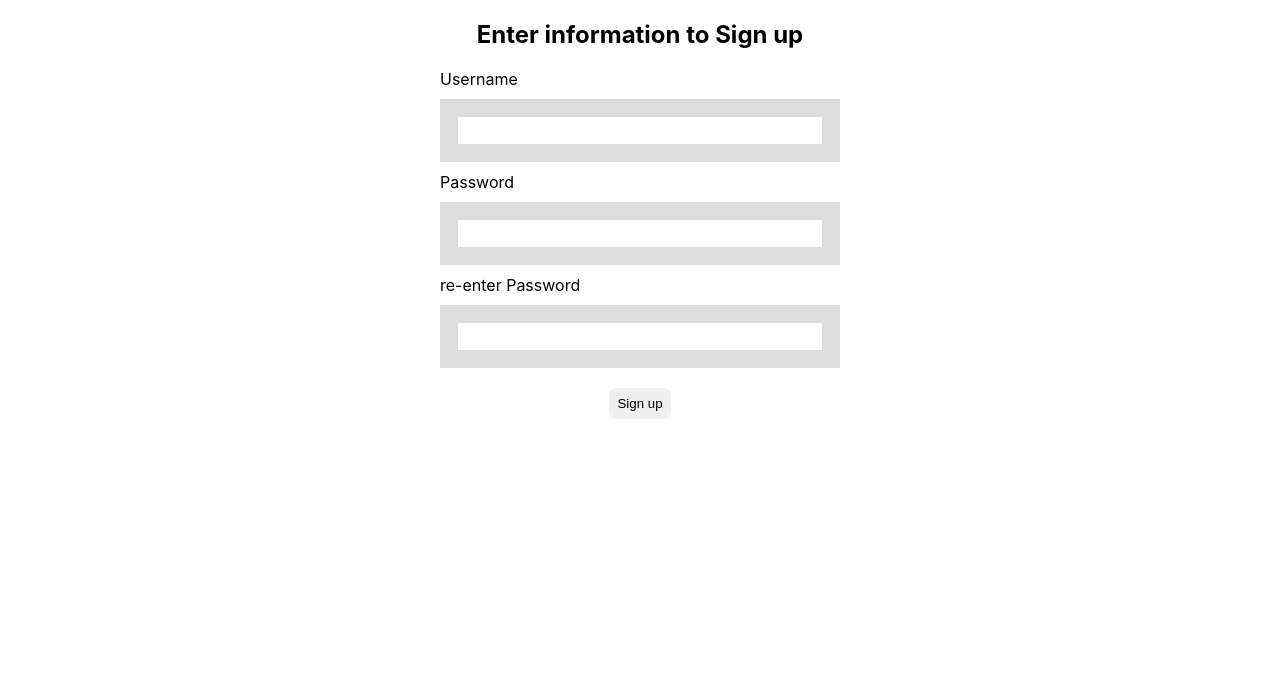
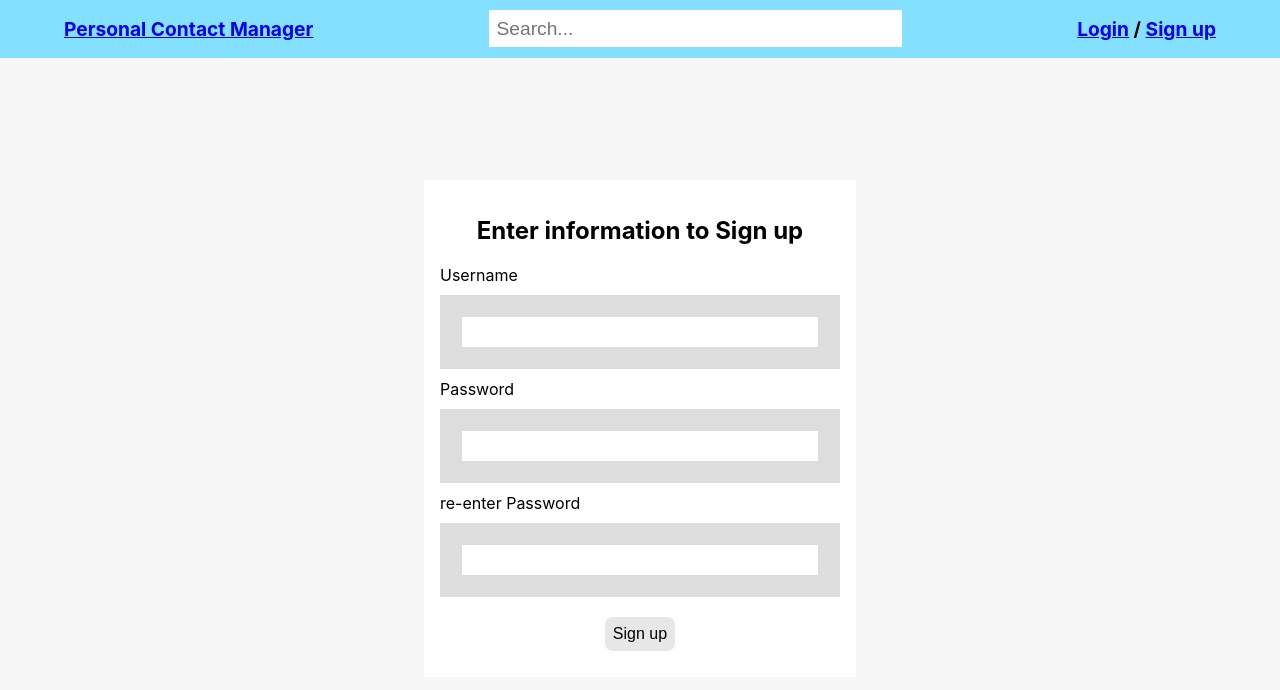
Before and after one commit to Luislfdms/Project1-COP4331C, a React (Create React App) app in the folder front-end/: page /signup in a window 1280 px wide. Shown: the top 690 px of the page. Built offline with nearby package versions, Linux system fonts and the light colour scheme.

Commit message:
add navbar, update styles
- color negative space off-white
- vertically center app on tall screens
- consolidate login/signup styles

```diff
--- a/front-end/src/App.css
+++ b/front-end/src/App.css
@@ -1,86 +1,69 @@
-.App {
-  text-align: center;
+#root {
+  display: flex;
+  flex-direction: column;
+  min-height: 100vh;
 }
 
-.App-logo {
-  height: 40vmin;
-  pointer-events: none;
+.App {
+  margin-top: 3.6em;
+  padding: 1em;
+  text-align: center;
+  background-color: #f7f7f7;
+  flex-grow: 1;
+  display: flex;
+  flex-direction: column;
+}
+.Navbar {
+  display: flex;
+  background: #84e0ff;
+  justify-content: space-between;
+  font-weight: bold;
+  font-size: 1.2em;
+  position: fixed;
+  padding: 0 5vw;
+  height: 3em;
+  left: 0;
+  top: 0;
+  right: 0;
+  align-items: center;
+}
+.searchbar {
+  flex-grow: .3;
+}
+.searchbar input {
+  width: 100%;
+  padding: .4em;
+  border: none;
+  box-sizing: border-box;
+  font-size: 1em;
 }
 
-@media (prefers-reduced-motion: no-preference) {
-  .App-logo {
-    animation: App-logo-spin infinite 20s linear;
-  }
+.form {
+  width: 400px;
+  margin: auto;
+  text-align: center;
+  background-color: white;
+  padding: 1em;
 }
-.login{
-  max-width: 400px;
-  margin : 0 auto;
-  text-align: center;
-}
-.login label{
+.form label {
   text-align: left;
   display: block;
 }
-.login input{
+.form input {
   width: 100%;
   padding: 6px 10px;
   margin: 10px 0;
   border: 2cap solid #ddd;
   box-sizing: border-box;
   display: block;
+  font-size: 1em;
 }
-.login button{
+.form button {
   border: 0;
   padding: 8px;
   margin: 10px 0;
   border-radius: 8px;
   cursor: pointer;
+  font-size: 1em;
+  background-color: #e7e7e7;
 }
-.signup{
-   max-width: 400px;
-   margin : 0 auto;
-   text-align: center;
- }
- .signup label{
-  text-align: left;
-  display: block;
-}
-.signup input{
-  width: 100%;
-  padding: 6px 10px;
-  margin: 10px 0;
-  border: 2cap solid #ddd;
-  box-sizing: border-box;
-  display: block;
-}
-.signup button{
-  border: 0;
-  padding: 8px;
-  margin: 10px 0;
-  border-radius: 8px;
-  cursor: pointer;
-}
-
-.App-header {
-  background-color: #282c34;
-  min-height: 100vh;
-  display: flex;
-  flex-direction: column;
-  align-items: center;
-  justify-content: center;
-  font-size: calc(10px + 2vmin);
-  color: white;
-}
-
-.App-link {
-  color: #61dafb;
-}
-
-@keyframes App-logo-spin {
-  from {
-    transform: rotate(0deg);
-  }
-  to {
-    transform: rotate(360deg);
-  }
-}
--- a/front-end/src/App.js
+++ b/front-end/src/App.js
@@ -3,10 +3,12 @@ import { BrowserRouter as Router, Route, Switch } from 'react-router-dom';
 import Login from './Components/Login';
 import Signup from './Components/Signup';
 import Home from './Components/Home';
+import Navbar from './Components/Navbar';
 
 function App() {
   return (
     <Router>
+        <Navbar />
         <div className="App">
           <Switch>
             <Route exact path = "/">
--- a/front-end/src/Components/Login.js
+++ b/front-end/src/Components/Login.js
@@ -3,7 +3,7 @@ import styled from 'styled-components'
 
 const Login = ()=> {
   return (
-    <div className="login">
+    <div className="login form">
         <h2> Enter information to log-in</h2>
 
         <label>Username</label>
--- /dev/null
+++ b/front-end/src/Components/Navbar.js
@@ -0,0 +1,13 @@
+import React from 'react'
+
+const Navbar = () => (
+  <nav className="Navbar">
+    <div className="home-nav"><a href="/">Personal Contact Manager</a></div>
+    <div className="searchbar"><input type="search" placeholder="Search..." /></div>
+    <div className="signin-info">
+      <a href="/login">Login</a> / <a href="/signup">Sign up</a>
+    </div>
+  </nav>
+)
+
+export default Navbar
--- a/front-end/src/Components/Signup.js
+++ b/front-end/src/Components/Signup.js
@@ -2,7 +2,7 @@ import React from 'react'
 
 function Signup() {
   return (
-    <div className= "signup">
+    <div className="signup form">
           <h2> Enter information to Sign up</h2>
         <label>Username</label>
         <input
```
